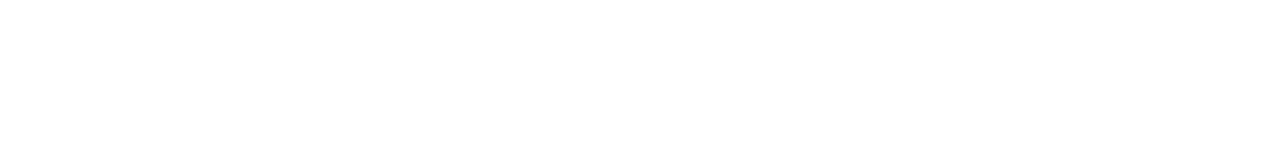
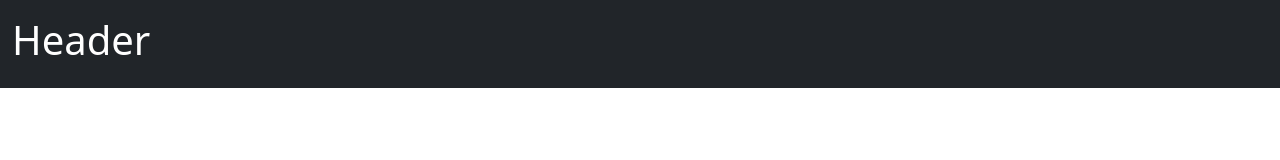
Before and after one commit to matteo-cota/html-css-bootstrap-freelancer, a plain HTML site: page index.html in a window 1280 px wide. Drawn offline with nearby package versions, Linux system fonts and the light colour scheme.

Commit message:
Add Header

```diff
--- a/index.html
+++ b/index.html
@@ -5,9 +5,18 @@
     <meta charset="UTF-8">
     <meta name="viewport" content="width=device-width, initial-scale=1.0">
     <title>Bootstrap</title>
+    <link rel="stylesheet" href="css/style.css">
+    <link href="https://cdn.jsdelivr.net/npm/bootstrap@5.3.3/dist/css/bootstrap.min.css" rel="stylesheet"
+        integrity="sha384-QWTKZyjpPEjISv5WaRU9OFeRpok6YctnYmDr5pNlyT2bRjXh0JMhjY6hW+ALEwIH" crossorigin="anonymous">
 </head>
 
 <body>
+    <header class="container-fluid bg-dark text-white py-3">
+        <h1>Header</h1>
+    </header>
+
+    </main>
+
 
 </body>
 
```
